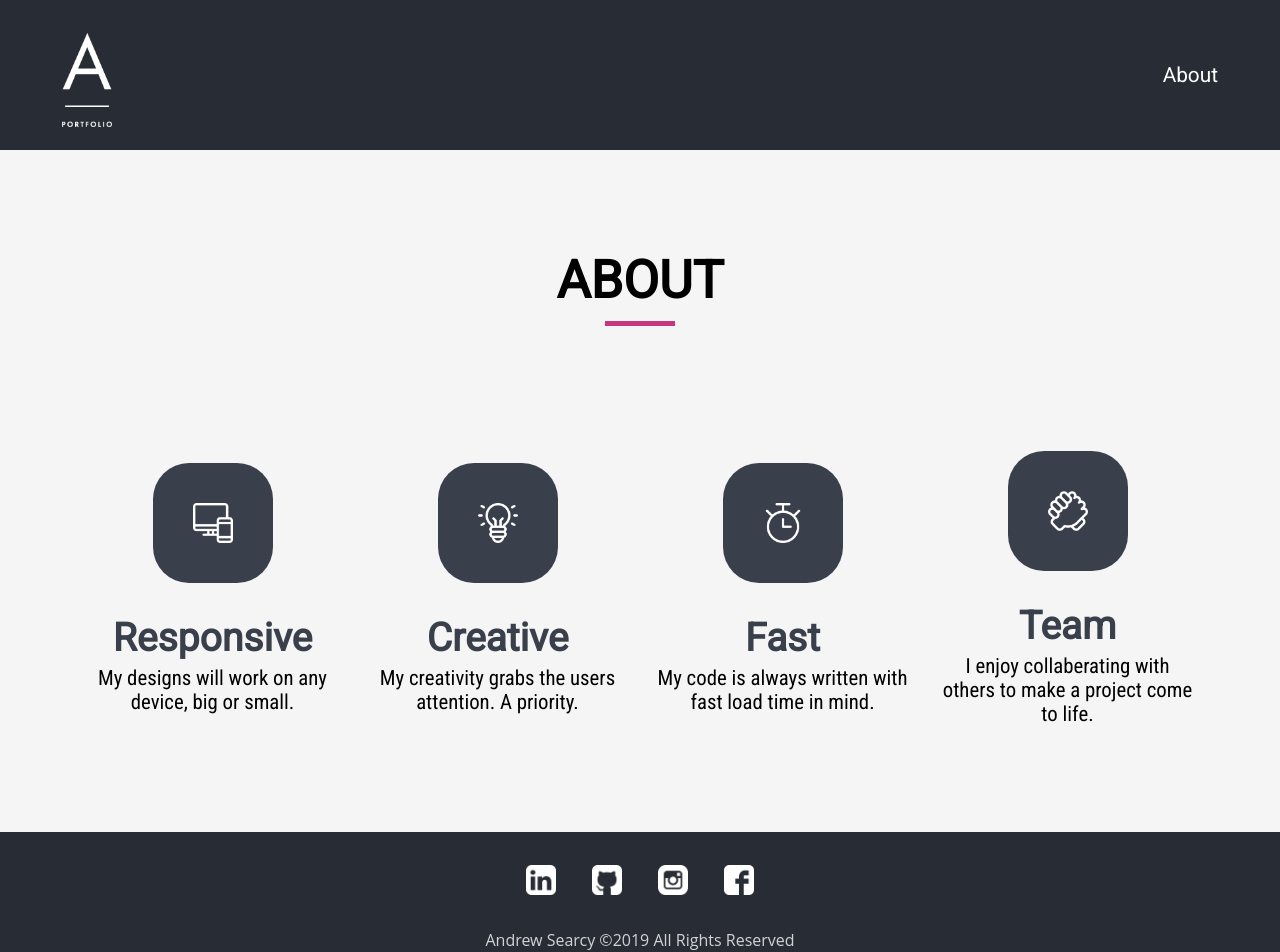
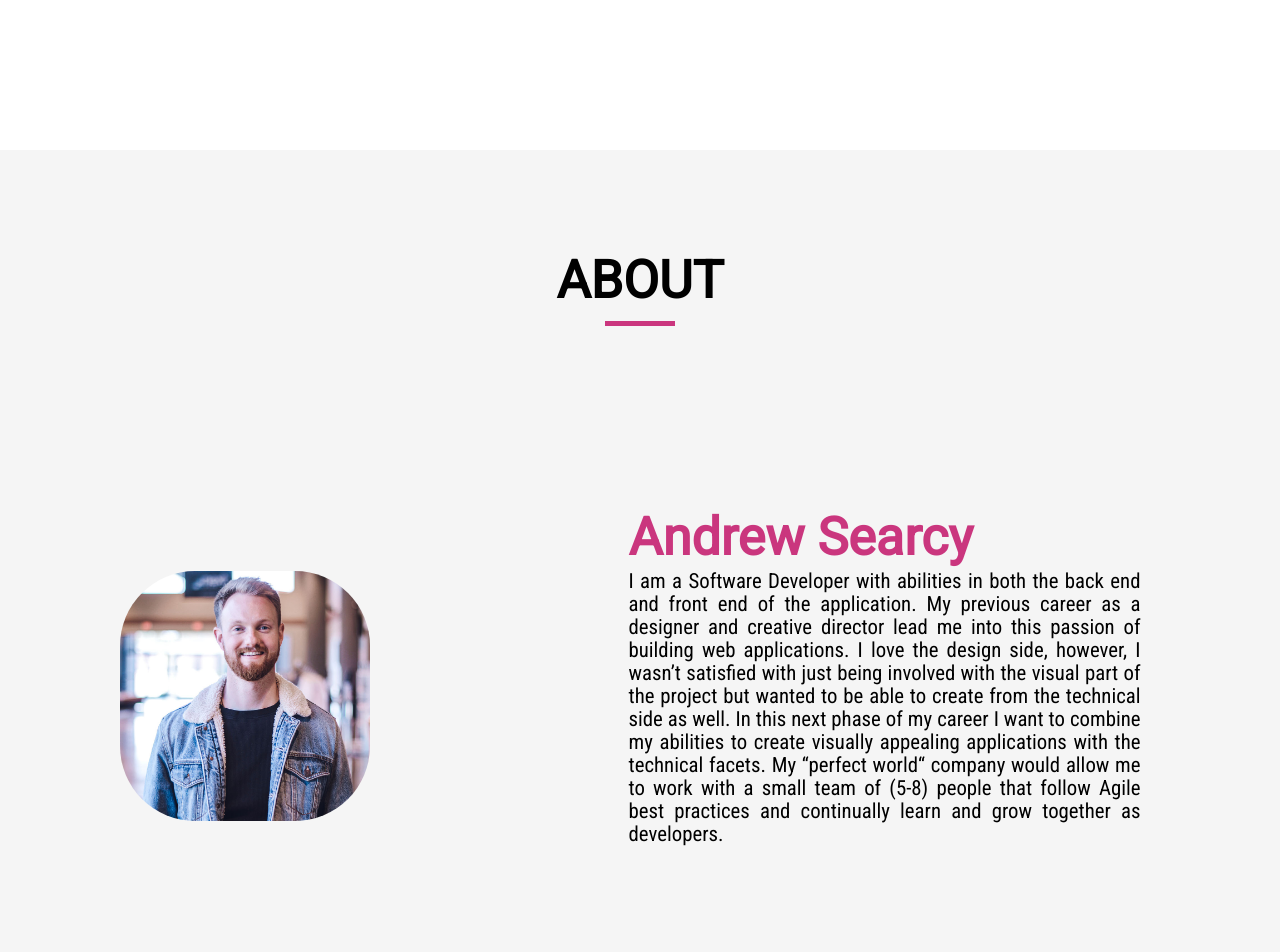
Before and after one commit to andrewsearcy/andrewsearcy.github.io, a React (Create React App) app: page /about in a window 1280 px wide. Shown: the top 952 px of the page. Built offline with nearby package versions, Linux system fonts and the light colour scheme.

Commit message:
about page updates

```diff
--- a/src/App.css
+++ b/src/App.css
@@ -6,7 +6,6 @@
 .landing-about {
   display: flex;
   height: 150px;
-  /* justify-content: center; */
 }
 
 .home-header-content, .about-header-content {
@@ -24,9 +23,7 @@
   display: flex;
   justify-content: center;
   align-items: center;
-  margin: 70px 0px 70px 0px;
-  flex-direction: column;
-  max-width: 50vw;
+  max-width: 60vw;
 }
 
 .header-logo {
@@ -35,12 +32,14 @@
 }
 .home-title {
   height: auto;
-  font-size: 2.5em;
+  font-size: 2.2em;
   color: white;
   font-family: 'Roboto Condensed', sans-serif;
 }
 .name {
   color: #ca367e;
+  margin: 0;
+  padding: 0;
 }
 .links-about {
   color: white;
@@ -52,15 +51,14 @@
 .links-home, .links-about {
   text-decoration: none;
   padding: 0px 30px 0px 30px;
+   }
 
- }
 .home, .about {
   display: flex;
   flex-direction: column;
   align-items: center;
   justify-content: center;
   font-size: calc(10px + 2vmin);
-  background: #282c34;
   font-family: 'Roboto', sans-serif;
 }
 .home {
@@ -202,6 +200,7 @@ display: flex;
   }
 }
 @media screen and (max-width: 800px) {
+
   .scroll-icon {
     opacity: 0;
   }
@@ -264,6 +263,40 @@ display: flex;
   max-width: 90vw;
   padding: 0 70px 70px 70px;
 }
+.sec-1 {
+  display: flex;
+  flex-direction: row;
+  height: 85vh;
+  width: 100vw;
+  justify-content: center;
+  justify-content: space-around;
+  align-items: center;
+}
+.sec-1-pic, .sec-1-block {
+  display: flex;
+  flex-direction: column;
+  text-align: justify;
+  line-height: 23px;
+}
+.sec-1-block {
+  max-width: 40vw;
+  padding: 20px;
+}
+.sec-1-pic {
+  display: flex;
+  height: 250px;
+  width: 250px;
+}
+.sec-1-row-pic {
+width: 100%;
+height: 100%;
+object-fit: cover;
+border-radius: 30%;
+}
+.sec-1-about-text {
+  font-size: .8em;
+  font-family: 'Roboto Condensed', sans-serif;
+}
 .about-block-bg {
   width: 40px;
   height: auto;
--- a/src/index.css
+++ b/src/index.css
@@ -4,10 +4,6 @@ body {
   -webkit-font-smoothing: antialiased;
   -moz-osx-font-smoothing: grayscale;
 }
-code {
-  font-family: source-code-pro, Menlo, Monaco, Consolas, "Courier New",
-    monospace;
-}
 a {
   text-decoration: none;
 }
--- a/src/screens/About.js
+++ b/src/screens/About.js
@@ -1,77 +1,111 @@
-import React from "react";
-import Footer from "../components/Footer";
-import { Link } from "react-router-dom";
-import PortfolioLogo from "../Logo/Portfolio Logo.png";
-import Responsive from "../images/Responsive.png";
-import Fast from "../images/Fast.png";
-import Creative from "../images/Creative.png";
-import Team from '../images/Team.png';
-import Fade from "react-reveal/Fade";
-import Flip from "react-reveal/Flip";
-
+import React from 'react'
+import Footer from '../components/Footer'
+import { Link } from 'react-router-dom'
+import PortfolioLogo from '../Logo/Portfolio Logo.png'
+import Responsive from '../images/Responsive.png'
+import Fast from '../images/Fast.png'
+import Creative from '../images/Creative.png'
+import Team from '../images/Team.png'
+import Fade from 'react-reveal/Fade'
+import ProfilePic from '../images/ProfilePic.JPG'
 
 const About = () => (
   <div>
-    <div className="about">
-      <div className="landing-about">
-        <div className="about-header-content">
-          <Link to="/" className="links-home">
-            <img className="header-logo" src={PortfolioLogo} alt="Home" />
+    <Fade>
+      <div className='about'>
+        <div className='landing-about'>
+          <div className='about-header-content'>
+            <Link to='/' className='links-about'>
+              <img className='header-logo' src={PortfolioLogo} alt='Home' />
             </Link>
-          <Link to="/about" className="links-about">
+            <Link to='/about' className='links-about'>
               About
             </Link>
           </div>
         </div>
-      <div className="sec-2">
-        <Fade left>
-        <h1 className="title">ABOUT</h1>
+        <div className='sec-2'>
+          <Fade left delay={350}>
+            <h1 className='title'>ABOUT</h1>
           </Fade>
-        <Fade right>
-        <div id="line2" />
+          <Fade right delay={350}>
+            <div id='line2' />
           </Fade>
-        <div className="sec-2-about">
+          <div className='sec-1'>
+            <div className='sec-1-pic'>
+              <img src={ProfilePic} alt='profilePic' className='sec-1-row-pic'></img>
+            </div>
+            <div className='sec-1-block'>
+              <div className='sec-1-row-block'>
+                <h1 className='name'>Andrew Searcy</h1>
+                <p className='sec-1-about-text'>
+                  I am a Software Developer with abilities in both the back end
+                  and front end of the application. My previous career as a
+                  designer and creative director lead me into this passion of
+                  building web applications. I love the design side, however, I
+                  wasn’t satisfied with just being involved with the visual part
+                  of the project but wanted to be able to create from the
+                  technical side as well. In this next phase of my career I want
+                  to combine my abilities to create visually appealing
+                  applications with the technical facets. My “perfect world“
+                  company would allow me to work with a small team of (5-8)
+                  people that follow Agile best practices and continually learn
+                  and grow together as developers.
+                </p>
+              </div>
+            </div>
+          </div>
+          <div className='sec-2-about'>
             <Fade delay={200}>
-          <div className="sec-2-col-about">
-            <a className="about-block">
-              <img className="about-block-bg" src={Responsive} />
-              <h2 className="textUnder">Responsive</h2>
-              <p className='about-text'>My designs will work on any device, big or small.</p>
+              <div className='sec-2-col-about'>
+                <a className='about-block'>
+                  <img className='about-block-bg' src={Responsive} />
+                  <h2 className='textUnder'>Responsive</h2>
+                  <p className='about-text'>
+                    My designs will work on any device, big or small.
+                  </p>
                 </a>
               </div>
             </Fade>
             <Fade delay={400}>
-          <div className="sec-2-col-about">
-            <a className="about-block">
-              <img className="about-block-bg" src={Creative} />
-              <h2 className="textUnder">Creative</h2>
-              <p className='about-text'>My creativity grabs the users attention. A priority.</p>
+              <div className='sec-2-col-about'>
+                <a className='about-block'>
+                  <img className='about-block-bg' src={Creative} />
+                  <h2 className='textUnder'>Creative</h2>
+                  <p className='about-text'>
+                    My creativity grabs the users attention. A priority.
+                  </p>
                 </a>
               </div>
             </Fade>
             <Fade delay={600}>
-          <div className="sec-2-col-about">
-            <a className="about-block">
-              <img className="about-block-bg" src={Fast} />
-              <h2 className="textUnder">Fast</h2>
-              <p className='about-text'>My code is always written with fast load time in mind.</p>
+              <div className='sec-2-col-about'>
+                <a className='about-block'>
+                  <img className='about-block-bg' src={Fast} />
+                  <h2 className='textUnder'>Fast</h2>
+                  <p className='about-text'>
+                    My code is always written with fast load time in mind.
+                  </p>
                 </a>
               </div>
             </Fade>
             <Fade delay={800}>
-          <div className="sec-2-col-about">
-            <a className="about-block">
-              <img className="about-block-bg" src={Team} />
-              <h2 className="textUnder">Team</h2>
-              <p className='about-text'>I enjoy collaberating with others to make a project come to life.</p>
+              <div className='sec-2-col-about'>
+                <a className='about-block'>
+                  <img className='about-block-bg' src={Team} />
+                  <h2 className='textUnder'>Team</h2>
+                  <p className='about-text'>
+                    I enjoy collaberating with others to make a project come to
+                    life.
+                  </p>
                 </a>
               </div>
             </Fade>
           </div>
         </div>
       </div>
-    <Footer></Footer>
+    </Fade>
+    <Footer />
   </div>
-);
+)
 
-export default About;
+export default About
--- a/src/screens/Home.js
+++ b/src/screens/Home.js
@@ -1,5 +1,4 @@
 import React from "react";
-// import BG2 from "../images/BG2.jpg";
 import WebsiteArrow from "../images/Website Arrow.png";
 import Footer from "../components/Footer";
 import { Link } from "react-router-dom";
@@ -9,8 +8,15 @@ import IMG2 from "../images/IMG2.jpg";
 import IMG3 from "../images/IMG3.jpg";
 import Fade from "react-reveal/Fade";
 
+const Name = props => (
+  <div>
+    <h2 className='name'>{props.name}</h2>
+  </div>
+)
+
 const Home = () => (
   <div>
+  <Fade>
     <div className="home">
       <div className="overlay">
         <div className="landing-home">
@@ -25,13 +31,13 @@ const Home = () => (
         </div>
           <div className="landing-mid">
             <div className="landing-row-1">
-              <Fade top>
-                <h1 className="home-title">
-                  My name is <span className="name">Andrew Searcy</span> and I
-                  love software developement.
-                </h1>
+              <Fade top delay={350}>
+                <p className="home-title">My name is
+                  <Name name='Andrew Searcy.'/>
+                  I'm a developer.
+                </p>
               </Fade>
-              <Fade bottom>
+              <Fade bottom delay={350}>
                 <a className="scroll-icon">
                   <img className="bounce" src={WebsiteArrow} />
                 </a>
@@ -96,6 +102,7 @@ const Home = () => (
         </Fade>
       </div>
     </div>
+    </Fade>
     <Footer />
   </div>
 );
```
Also changed, not shown: src/images/BG-Pic.jpg (deleted), src/images/ProfilePic.JPG (added). Lines whose indentation alone changed are shown as unchanged.
